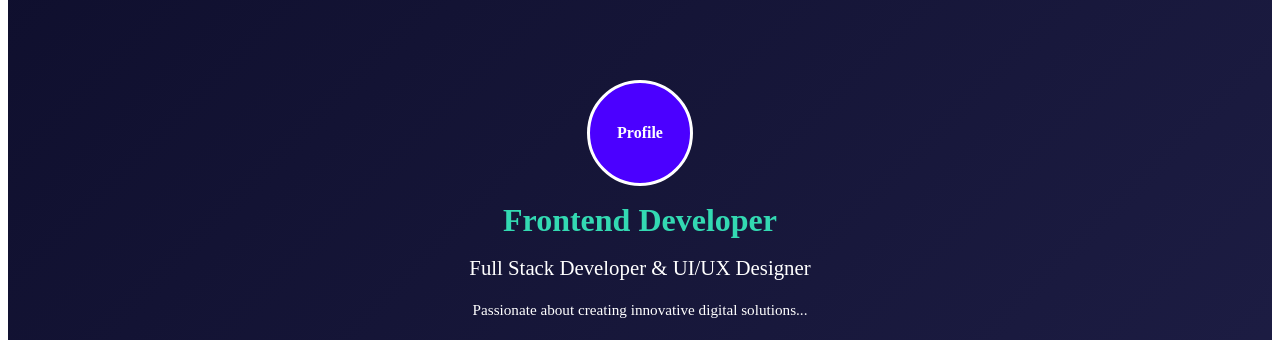
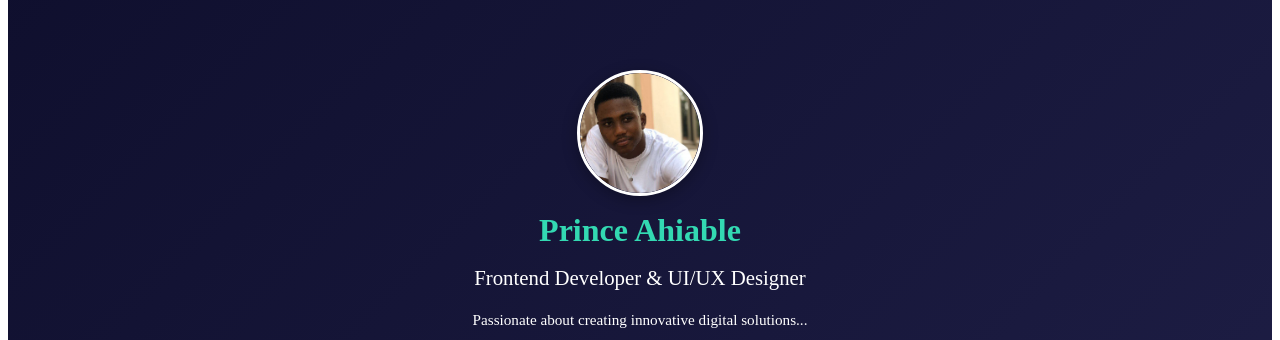
Before and after one commit to PrinzAhiable/PrinzAhiable.github.io, a Vue app: page / in a window 1280 px wide. Shown: the part 252-592 px from the top of the page. Built offline with nearby package versions, Linux system fonts and the light colour scheme.

Commit message:
Add to github and deploy

```diff
--- a/src/views/Contact.vue
+++ b/src/views/Contact.vue
@@ -11,11 +11,14 @@
         <h2>Let's Connect</h2>
         <ul>
           <li>
-            <i class="fas fa-envelope"></i> <span>Email</span><br />ahiableprinz@gmail.com
+            <i class="fas fa-envelope"></i> <span>Email</span><br />
+            <a href="mailto:ahiableprinz@gmail.com" class="contact-link">
+              ahiableprinz@gmail.com
+            </a>
           </li>
-          <li><i class="fas fa-phone"></i> <span>Phone</span><br />+233 554 948 718</li>
           <li>
-            <i class="fas fa-map-marker-alt"></i> <span>Location</span><br />HO, VR, Ghana
+            <i class="fas fa-phone"></i> <span>Phone</span><br />
+            <a href="tel:+233554948718" class="contact-link"> +233 554 948 718</a>
           </li>
         </ul>
 
@@ -88,6 +91,17 @@ export default {
   max-width: 600px;
   margin: 0 auto 3rem;
   font-size: 0.95rem;
+}
+
+.contact-link {
+  color: #fff;
+  text-decoration: none;
+  transition: color 0.3s;
+}
+
+.contact-link:hover {
+  color: #7d5fff;
+  text-decoration: underline;
 }
 
 .contact-content {
--- a/src/views/Home.vue
+++ b/src/views/Home.vue
@@ -1,9 +1,11 @@
 <template>
   <section class="home">
     <div class="container" ref="container">
-      <div class="profile-image">Profile</div>
-      <h1><span class="name-highlight">Frontend Developer</span></h1>
-      <h2>Full Stack Developer &amp; UI/UX Designer</h2>
+      <div class="profile-image">
+        <img :src="profileImage" alt="my picture" />
+      </div>
+      <h1><span class="name-highlight">Prince Ahiable</span></h1>
+      <h2>Frontend Developer &amp; UI/UX Designer</h2>
       <p class="intro">Passionate about creating innovative digital solutions...</p>
 
       <div class="buttons">
@@ -35,6 +37,8 @@ import { ref, onMounted } from "vue";
 import { gsap } from "gsap";
 import { ScrollTrigger } from "gsap/ScrollTrigger";
 gsap.registerPlugin(ScrollTrigger);
+
+import profileImage from "../assets/images/my image.jpg";
 
 const container = ref(null);
 
@@ -74,17 +78,24 @@ onMounted(() => {
 }
 
 .profile-image {
-  width: 100px;
-  height: 100px;
+  width: 120px; /* slightly bigger for a better look */
+  height: 120px;
   margin: 1rem auto;
   border-radius: 50%;
-  background: #4b00ff;
+  background: none;
   display: flex;
   align-items: center;
   justify-content: center;
   border: 3px solid #fff;
-  font-weight: bold;
-  font-size: 1rem;
+  overflow: hidden; /* ensures the image is clipped inside the circle */
+  box-shadow: 0 4px 15px rgba(0, 0, 0, 0.3);
+}
+
+.profile-image img {
+  width: 100%;
+  height: 100%;
+  object-fit: cover; /* keeps aspect ratio without stretching */
+  border-radius: 50%;
 }
 
 .name-highlight {
```
Also changed, not shown: 5 other files (tests, documents, lock files or other folders).
